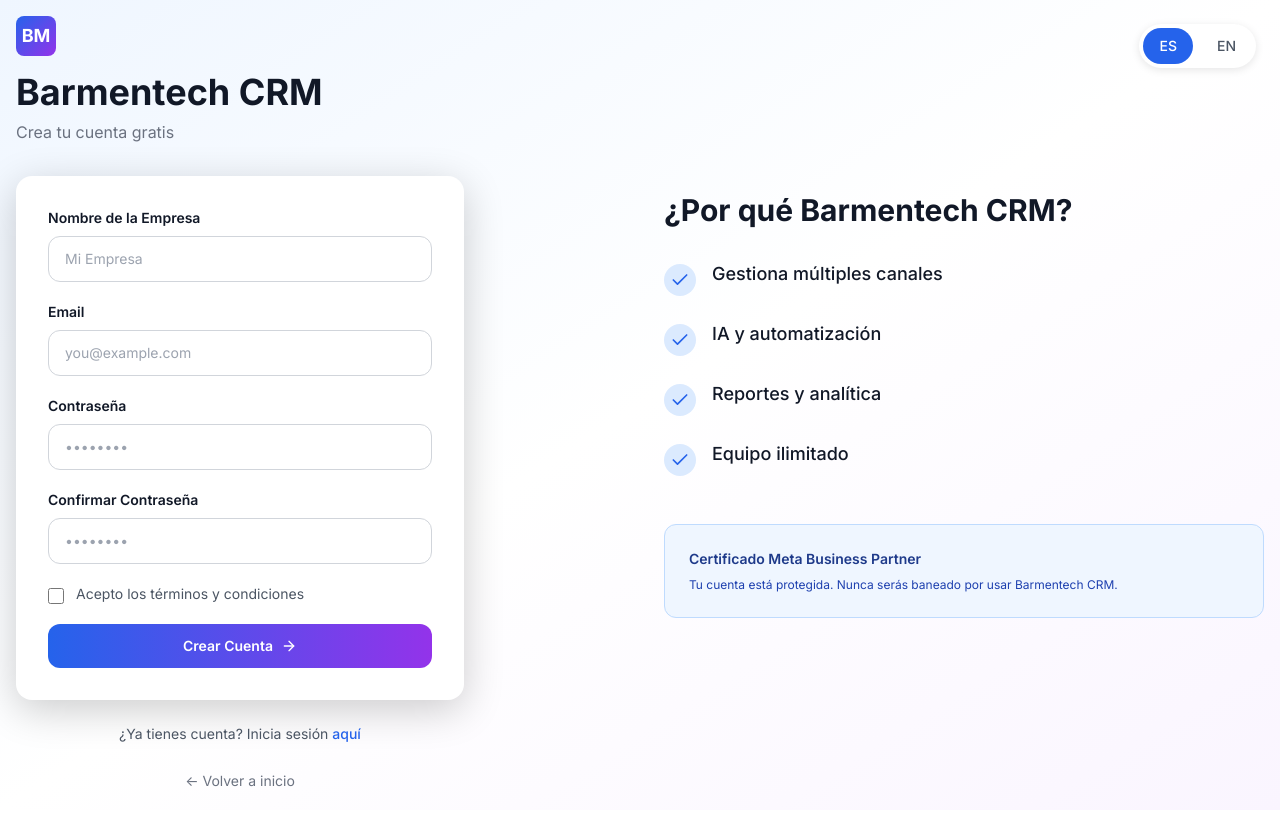
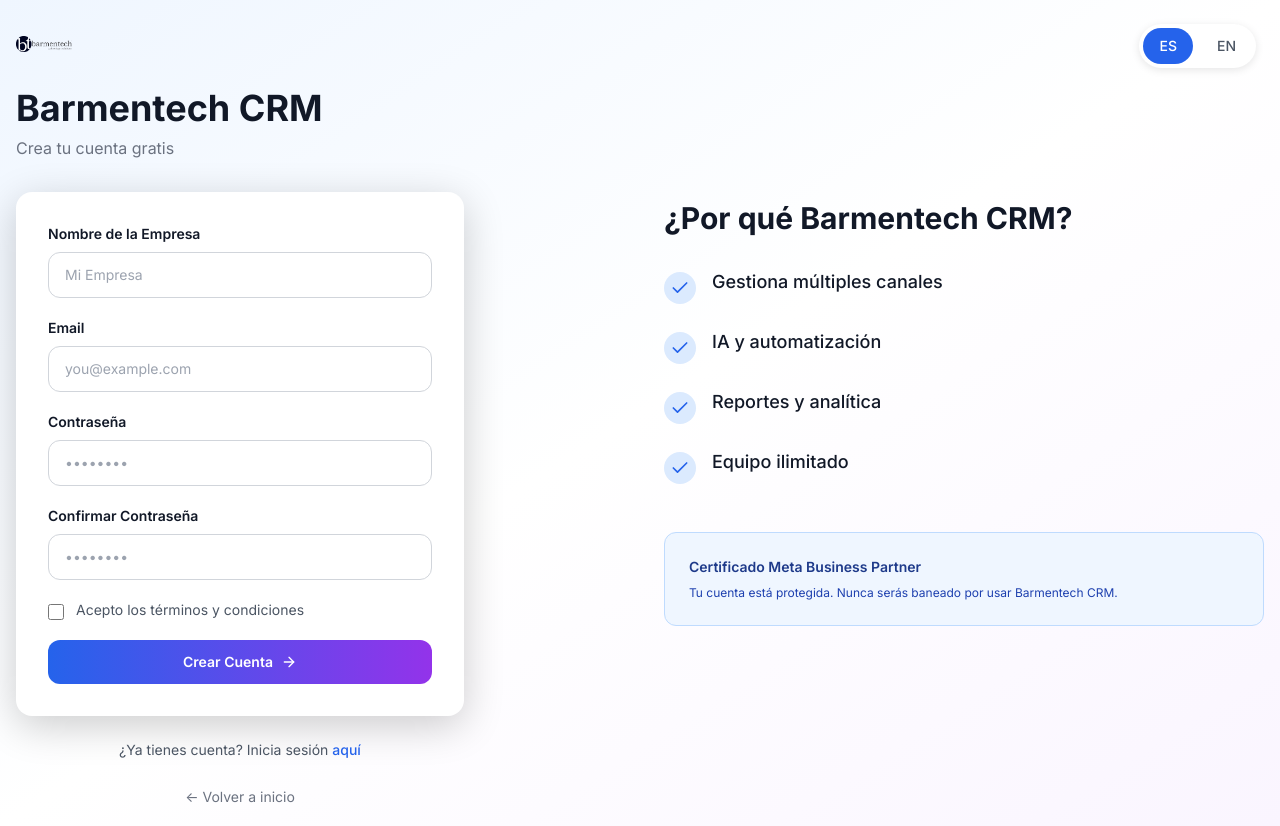
Before and after one commit to allanbarahona-web3/tactika-x.com, a Next.js app in the folder app/: page /crm/signup in a window 1280 px wide. Built offline with nearby package versions, Linux system fonts and the light colour scheme.

Commit message:
feat: add animations and hover effects to pricing cards with links to signup, replace BM badge with logo in signup page

```diff
--- a/app/app/admin/login/page.tsx
+++ b/app/app/admin/login/page.tsx
@@ -62,7 +62,6 @@
             <h1 className="text-3xl font-bold tracking-tight text-gray-900 mb-1">
               CRM Portal
             </h1>
-            <p className="text-sm text-gray-500 font-medium">Admin Panel</p>
           </div>
 
           {/* Form Section */}
--- a/app/app/crm/signup/page.tsx
+++ b/app/app/crm/signup/page.tsx
@@ -3,6 +3,7 @@
 import { useState } from 'react';
 import { useRouter } from 'next/navigation';
 import Link from 'next/link';
+import Image from 'next/image';
 import { ArrowRight, Check } from 'lucide-react';
 
 export default function CRMSignupPage() {
@@ -159,9 +160,16 @@
         <div className="w-full max-w-md">
           {/* Header */}
           <div className="mb-8">
+            {/* Logo */}
             <div className="flex items-center gap-3 mb-4">
-              <div className="w-10 h-10 bg-gradient-to-br from-blue-600 to-purple-600 rounded-lg flex items-center justify-center">
-                <span className="text-white font-bold text-lg">BM</span>
+              <div className="relative w-14 h-14">
+                <Image
+                  src="/themes/barmentech/logo_barmentech.png"
+                  alt="Barmentech CRM"
+                  width={56}
+                  height={56}
+                  className="object-contain w-full h-full"
+                />
               </div>
             </div>
             <h1 className="text-4xl font-bold text-gray-900 mb-2">{t.title}</h1>
--- a/app/src/themes/crm-landing/components/pricing.tsx
+++ b/app/src/themes/crm-landing/components/pricing.tsx
@@ -1,3 +1,4 @@
+import Link from 'next/link';
 import { CheckCircle2 } from 'lucide-react';
 
 interface PricingProps {
@@ -61,8 +62,8 @@
           {plans.map((plan, idx) => (
             <div
               key={idx}
-              className={`p-8 rounded-xl ${
-                plan.featured ? 'border-2 border-blue-600 bg-white shadow-xl' : 'border border-gray-200 bg-white'
+              className={`p-8 rounded-2xl transition-all duration-300 transform hover:scale-105 hover:shadow-2xl ${
+                plan.featured ? 'border-2 border-blue-600 bg-white shadow-xl relative -mt-4' : 'border border-gray-200 bg-white shadow-lg hover:shadow-2xl'
               }`}
             >
               <h3 className="text-2xl font-bold text-gray-900 mb-2">{plan.name}</h3>
@@ -78,15 +79,16 @@
                   </li>
                 ))}
               </ul>
-              <button
-                className={`w-full py-3 rounded-lg font-semibold transition ${
+              <Link
+                href="/crm/signup"
+                className={`w-full py-3 rounded-lg font-semibold transition-all duration-300 transform hover:scale-105 flex items-center justify-center gap-2 ${
                   plan.featured
-                    ? 'bg-blue-600 text-white hover:bg-blue-700'
-                    : 'border border-gray-300 text-gray-900 hover:bg-gray-50'
+                    ? 'bg-gradient-to-r from-blue-600 to-blue-700 text-white hover:from-blue-700 hover:to-blue-800 shadow-lg'
+                    : 'border border-gray-300 text-gray-900 hover:bg-gray-50 hover:border-gray-400'
                 }`}
               >
                 {language === 'es' ? 'Comenzar Ahora' : 'Get Started'}
-              </button>
+              </Link>
             </div>
           ))}
         </div>
```
